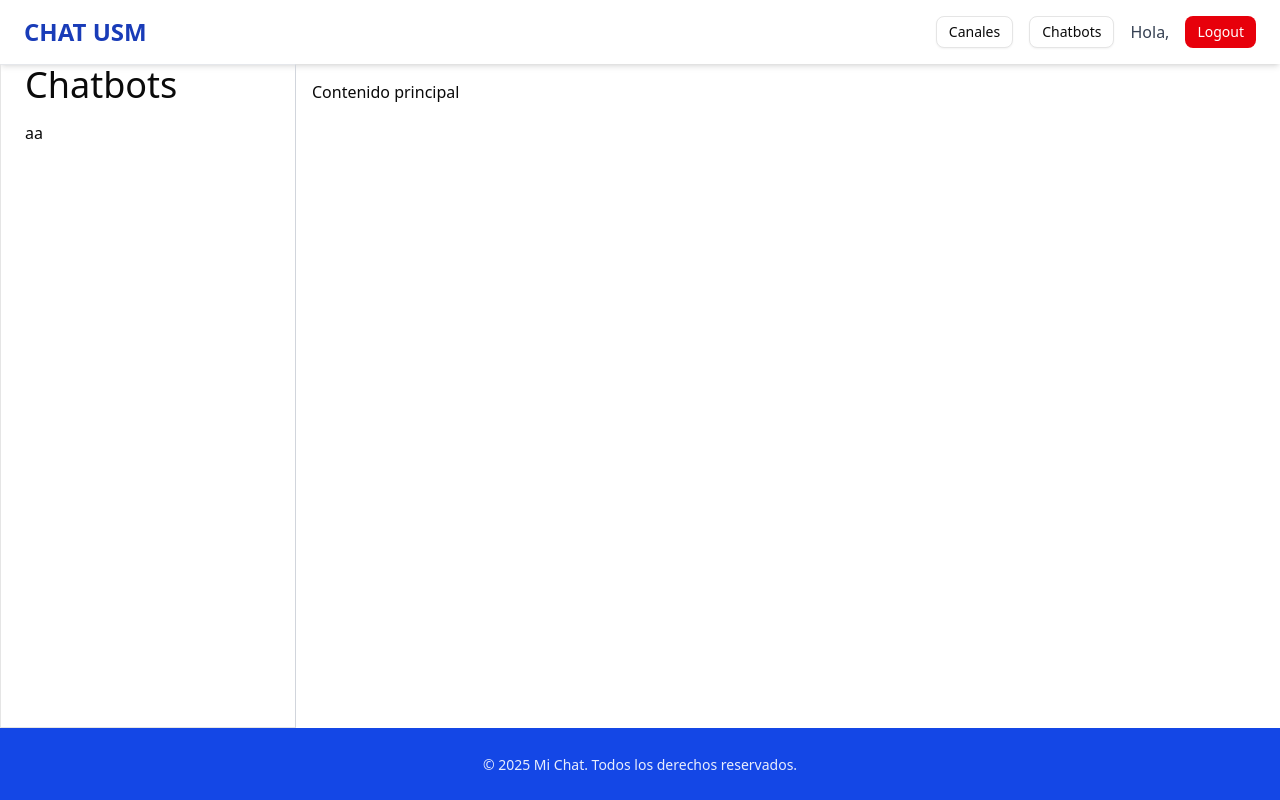
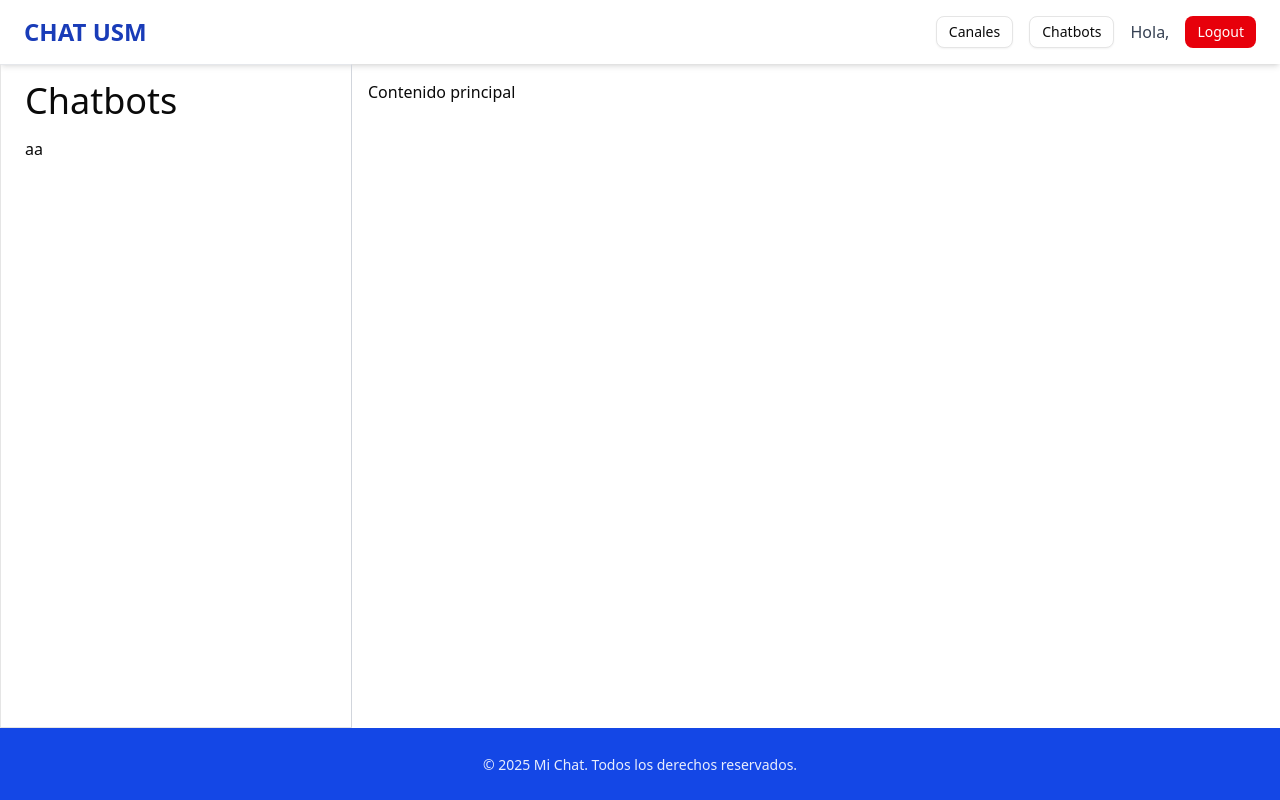
Before and after one commit to retamalesj/INF326-Arquitectura-de-software, a React app in the folder app/: page /chatbots in a window 1280 px wide. Built offline with nearby package versions, Linux system fonts and the light colour scheme; no server answers; sample sign-in values are in the browser's storage; the HTML template or start-up script is replaced by a standard one.

Commit message:
fix: sidebar width

```diff
--- a/app/src/components/ui/sidebar.tsx
+++ b/app/src/components/ui/sidebar.tsx
@@ -9,8 +9,8 @@ interface SidebarProps {
 
 export const Sidebar = ({ title, children, footer }: SidebarProps) => {
   return (
-    <div className="w-74 h-full border-1 border-t-gray-200 border-r-gray-300 flex flex-col items-start px-6">
-      <H2 className="text-start mb-4">{title}</H2>
+    <div className="w-88 h-full border-1 border-t-gray-200 border-r-gray-300 flex flex-col items-start px-6">
+      <H2 className="text-start mt-4 mb-4">{title}</H2>
 
       <ScrollArea className="flex-1 w-full overflow-x-hidden overflow-y-auto">
         {children}
```
